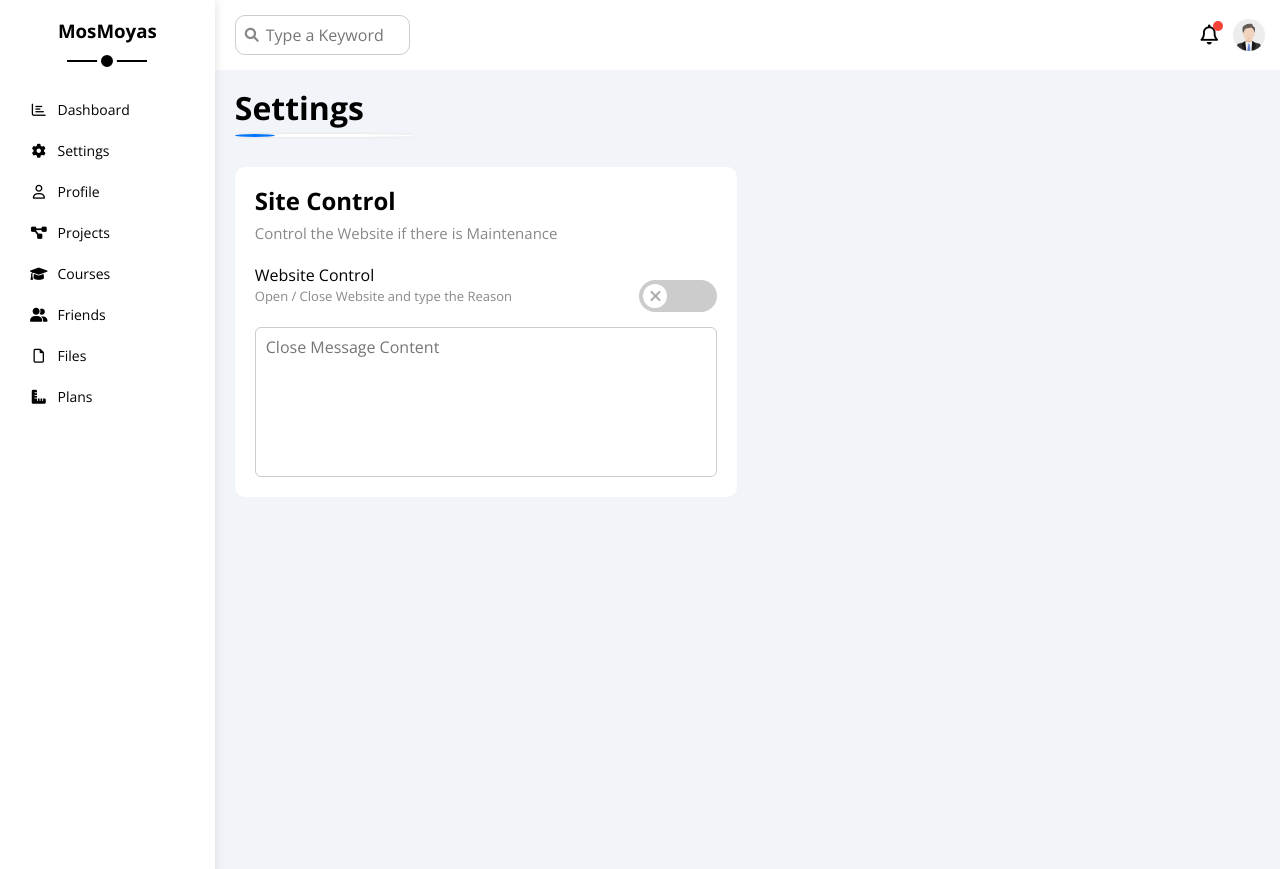
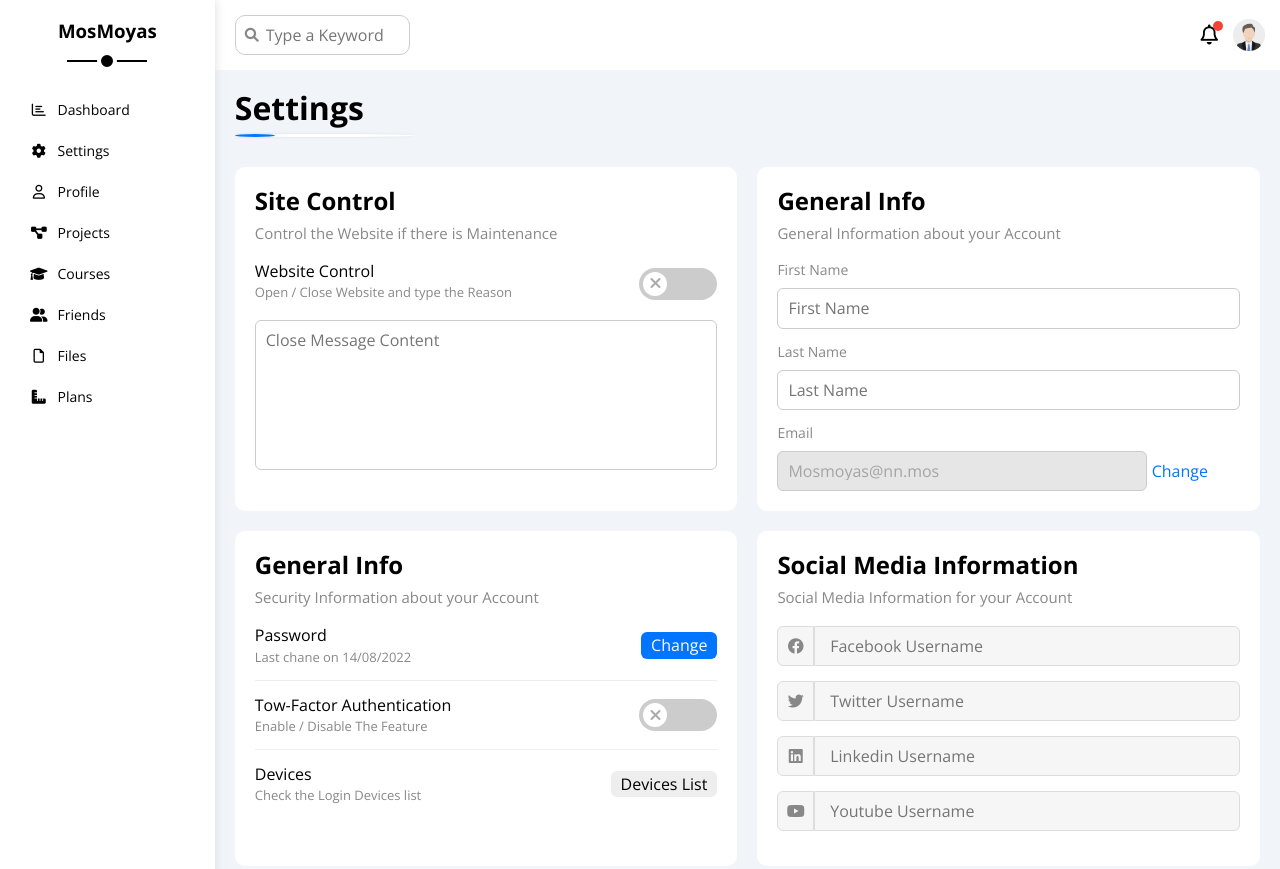
Before and after one commit to Mosmoyas/Dashboard, a plain HTML site: page settings.html in a window 1280 px wide. Shown: the top 869 px of the page. Drawn offline with nearby package versions, Linux system fonts and the light colour scheme.

Commit message:
still in settings pages

```diff
--- a/css/framework.css
+++ b/css/framework.css
@@ -281,6 +281,9 @@
 /*End Fonts*/
 
 /*Start Border************************************************************/
+.b-ccc {
+    border: 1px solid #ccc;
+}
 
 .rad-6 {
     border-radius: 6px;
@@ -357,6 +360,7 @@
 .toggle-checkbox {
     -webkit-appearance: none;
     appearance: none;
+    display: none;
 }
 
 .toggle-checkbox:checked+.toggle-switch {
@@ -372,6 +376,11 @@
 
 
 /*----End------------on/off---------------*/
+.disable {
+    background-color: rgba(192, 192, 192, 0.4);
+    cursor: no-drop;
+    color: rgb(164, 164, 164);
+}
 
 /*End Components*/
 /*Start WIdth +height************************************************************/
--- a/css/master.css
+++ b/css/master.css
@@ -682,6 +682,59 @@ ul {
 
 /* <!-- End Settings page  --> */
 
+.security-box {
+    padding-bottom: 15px;
+}
+
+.security-box:not(:last-child) {
+    border-bottom: 1px solid #eee
+}
+
+/* <!-- Start Genral Info   --> */
+.general-info .email {
+    display: inline-flex !important;
+    width: 80% !important;
+}
+
+/* <!-- End Genral Info   --> */
+
+/* <!-- Start Social Media Settings --> */
+.setting-page .social-boxes i {
+    width: 40px;
+    height: 40px;
+    background-color: #f6f6f6;
+    border-right: none;
+    border-radius: 6px 0 0 6px;
+    transition: .3s;
+    border: 1px solid #ddd;
+}
+
+.setting-page .social-boxes input {
+    height: 40px;
+    background-color: #f6f6f6;
+    border: 1px solid #ddd;
+
+    padding-left: 15px;
+    border-radius: 0 6px 6px 0;
+    width: 100%;
+    position: relative;
+    z-index: 1;
+}
+
+.setting-page .social-boxes>div:focus-within i {
+    color: black;
+    font-size: 19px;
+    transform: skewX();
+    border: none;
+    border-bottom: 1px solid #ddd;
+
+
+
+}
+
+
+/* <!-- Emd Social Media Settings --> */
+
 
 
 /* Start Animation Widget */
--- a/settings.html
+++ b/settings.html
@@ -96,10 +96,10 @@
                             <p class="c-grey mt-5 mb-5 fs-13">Open / Close Website and type the Reason</p>
                         </div>
 
-                            <label>
-                                <input class="toggle-checkbox" type="checkbox" name="" id="">
-                                <div class="toggle-switch"></div>
-                            </label>
+                        <label>
+                            <input class="toggle-checkbox" type="checkbox" name="" id="">
+                            <div class="toggle-switch"></div>
+                        </label>
 
                     </div>
                     <textarea class="close-message  b-none p-10 prad6 d-block w-full"
@@ -107,16 +107,91 @@
                 </div>
                 <!-- End Settings Box  -->
 
+                <!-- Start genral Info  -->
+                <div class="general-info p-20 bg-white rad-10">
+                    <h2 class="mt-0 mb-10">General Info</h2>
+                    <p class="mt-0 mb-20 c-grey fs-15">
+                        General Information about your Account</p>
+                    <div class="mb-15">
+                        <label for="first" class="fs-14 c-grey d-block mb-10">First Name</label>
+                        <input class=" p-10  rad-6 d-block w-full b-ccc" type="text" id="first"
+                            placeholder="First Name" />
+                    </div>
+                    <div class="mb-15">
+                        <label for="last" class="fs-14 c-grey d-block mb-10">Last Name</label>
+                        <input class=" p-10  rad-6 d-block w-full b-ccc" type="text" id="last"
+                            placeholder="Last Name" />
+                    </div>
+                    <div>
+                        <label for="email" class="  fs-14 c-grey d-block mb-10">Email</label>
+                        <input class=" email disable  p-10 w-fulls  rad-6 b-ccc" type="email" value="Mosmoyas@nn.mos"
+                            id="email" placeholder="Email" disabled />
+                        <a class="c-blue" href="#">Change</a>
+                    </div>
+                </div>
+                <!-- End General Info  -->
+                <!-- Start Security   -->
+                <div class="p-20 bg-white rad-10">
+                    <h2 class="mt-0 mb-10">General Info</h2>
+                    <p class="mt-0 mb-20 c-grey fs-15">
+                        Security Information about your Account</p>
+                    <div class="security-box mb-15 between-flex">
+                        <div>
+                            <span>Password</span>
+                            <p class="c-grey mt-5 mb-0 fs-13">Last chane on 14/08/2022</p>
+                        </div>
+                        <a href="#" class="button c-white bg-blue btn-shape">Change</a>
+                    </div>
+                    <div class="security-box mb-15 between-flex">
+                        <div>
+                            <span>Tow-Factor Authentication</span>
+                            <p class="c-grey mt-5 mb-0 fs-13">Enable / Disable The Feature</p>
+                        </div>
+                        <label>
+                            <input class="toggle-checkbox" type="checkbox" name="" id="">
+                            <div class="toggle-switch"></div>
+                        </label>
+                    </div>
+                    <div class="security-box  between-flex">
+                        <div>
+                            <span>Devices</span>
+                            <p class="c-grey mt-5 mb-0 fs-13">Check the Login Devices list</p>
+                        </div>
+                        <a href="#" class=" c-black bg-eee btn-shape">Devices List</a>
+                    </div>
+                </div>
+                <!-- End Security  -->
+                <!-- Start Social Media Settings -->
+                <div class=" social-boxes p-20 bg-white rad-10">
+                    <h2 class="mt-0 mb-10">Social Media Information</h2>
+                    <p class="mt-0 mb-20 c-grey fs-15">
+                        Social Media Information for your Account</p>
+                    <div class=" mb-15 d-flex align-center">
+                        <i class="fa-brands fa-facebook center-flex c-grey"></i>
+                        <input class="rad-10" type="text" name="" id="" placeholder="Facebook Username">
+                    </div>
+                    <div class=" mb-15 d-flex align-center">
+                        <i class="fa-brands fa-twitter center-flex c-grey"></i>
+                        <input class="rad-10" type="text" name="" id="" placeholder="Twitter Username">
+                    </div>
+                    <div class=" mb-15 d-flex align-center">
+                        <i class="fa-brands fa-linkedin center-flex c-grey"></i>
+                        <input class="rad-10" type="text" name="" id="" placeholder="Linkedin Username">
+                    </div>
+                    <div class=" mb-15 d-flex align-center">
+                        <i class="fa-brands fa-youtube center-flex c-grey"></i>
+                        <input class="rad-10" type="text" name="" id="" placeholder="Youtube Username">
+                    </div>
+                </div>
+                <!-- End Social Media Settings -->
+
 
 
             </div>
-            <!-- End Settings page  -->
+        </div>
 
 
-
-
-
-        </div>
+    </div>
 </body>
 
 </html>
```
